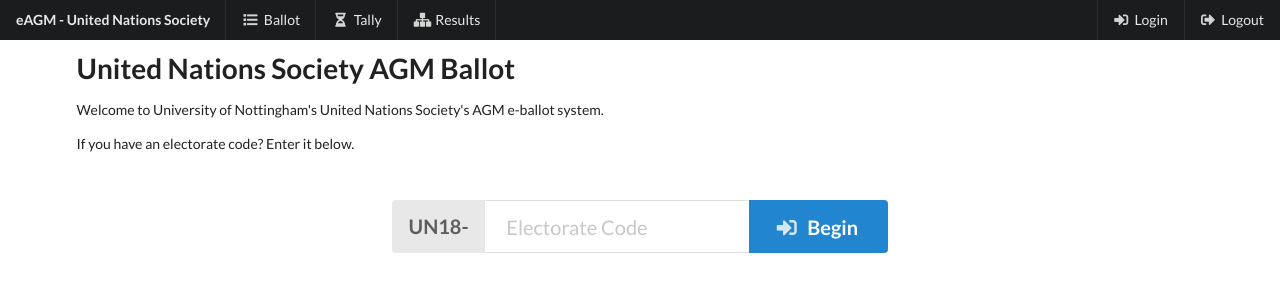
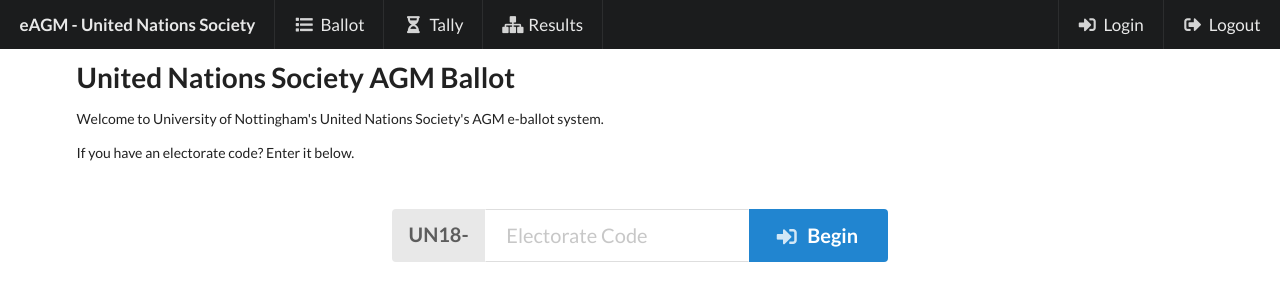
Before and after one commit to aaronosher/AGM-Ballots, an Angular app: page / in a window 1280 px wide. Shown: the top 300 px of the page. Built offline with nearby package versions, Linux system fonts and the light colour scheme; what ng2-semantic-ui would draw is missing.

Commit message:
Update NavbarComponetn
Increases size

```diff
--- a/src/app/shared/navbar/navbar.component.html
+++ b/src/app/shared/navbar/navbar.component.html
@@ -1,4 +1,4 @@
-<div class="ui inverted top menu">
+<div class="ui inverted top huge menu">
   <a class="header item" routerLink="">
     eAGM - United Nations Society
   </a>
```
